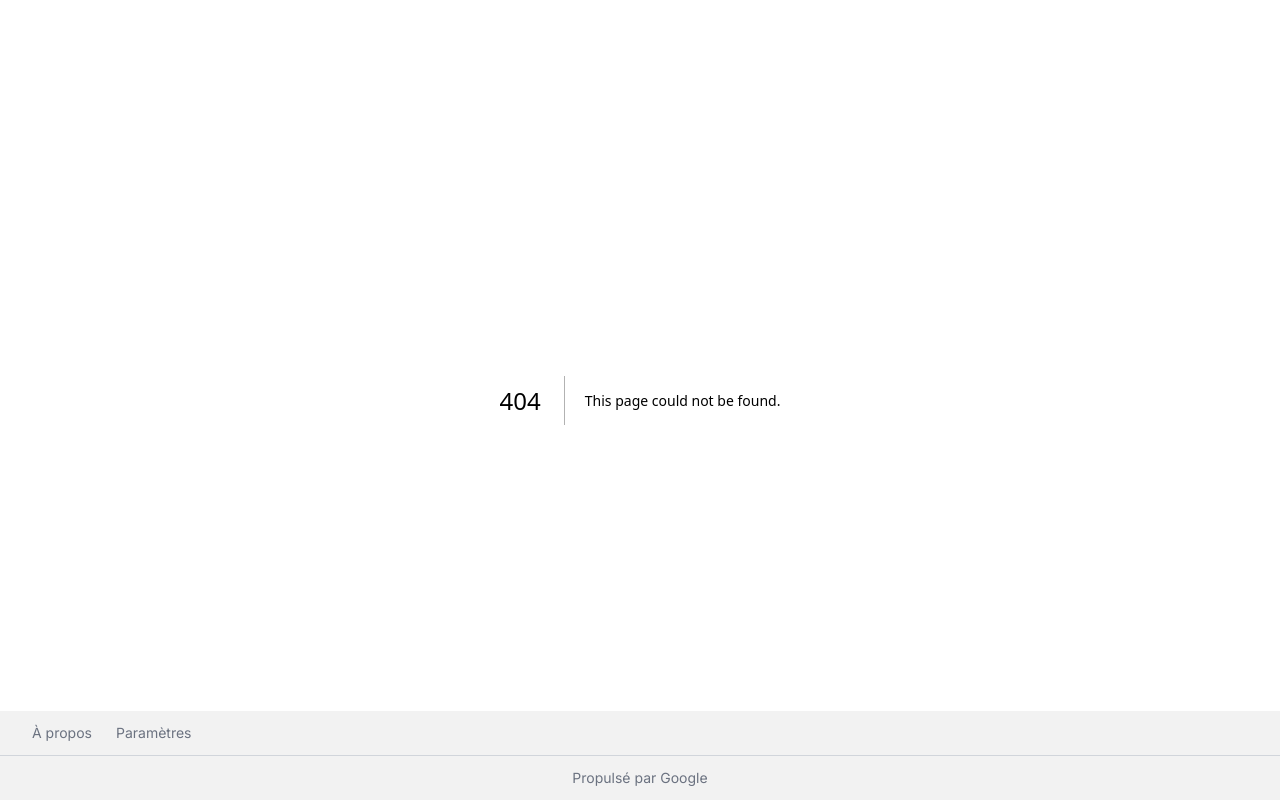
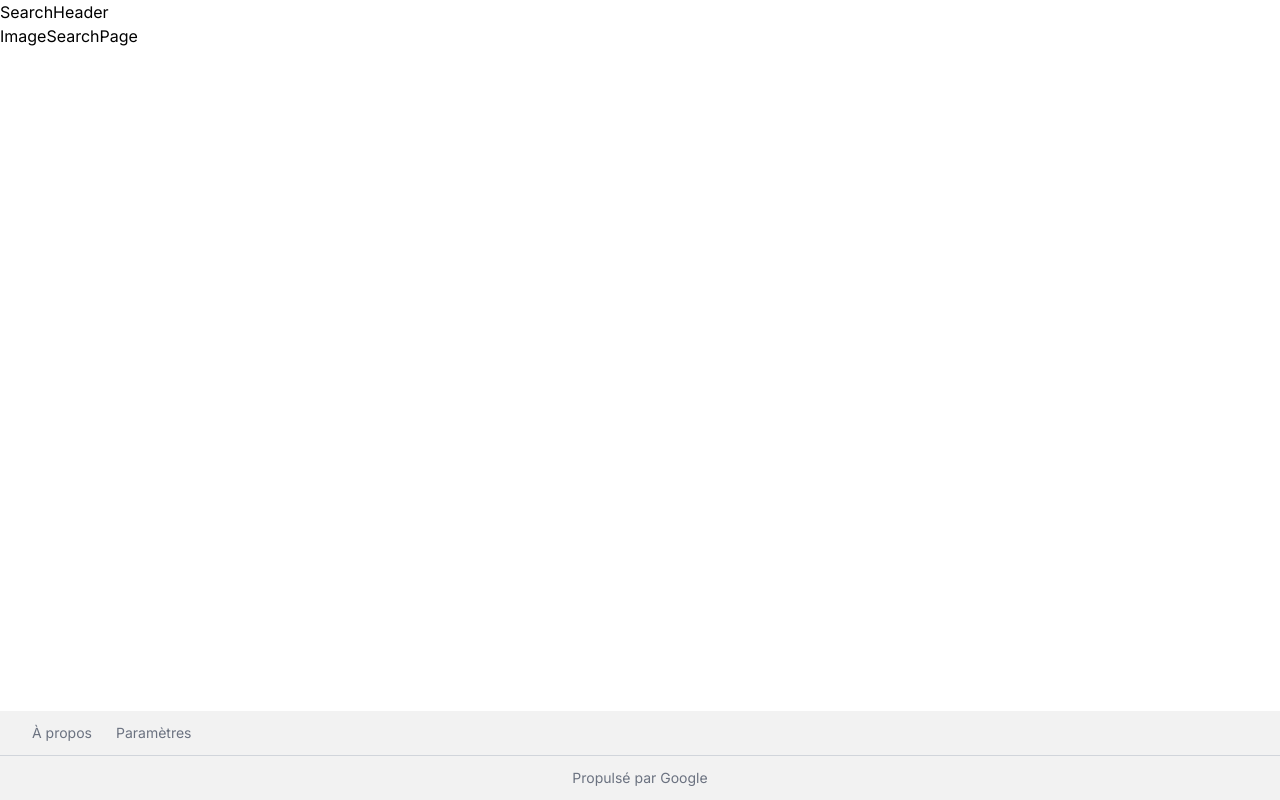
Before and after one commit to shuntps/NEXTJS14-Custom_google_search, a Next.js app: page /search/image in a window 1280 px wide. Before the commit this address had no page. Built offline with nearby package versions, Linux system fonts and the light colour scheme.

Commit message:
Create web & image search page &  layout

```diff
--- /dev/null
+++ b/src/app/search/image/page.jsx
@@ -0,0 +1,3 @@
+export default function ImageSearchPage() {
+   return <div>ImageSearchPage</div>;
+}
--- /dev/null
+++ b/src/app/search/layout.jsx
@@ -0,0 +1,11 @@
+import "./../globals.css";
+import SearchHeader from "@/components/SearchHeader";
+
+export default function layout({ children }) {
+   return (
+      <div>
+         <SearchHeader />
+         {children}
+      </div>
+   );
+}
--- /dev/null
+++ b/src/app/search/web/page.jsx
@@ -0,0 +1,3 @@
+export default function WebSearchPage() {
+   return <div>WebSearchPage</div>;
+}
--- /dev/null
+++ b/src/components/SearchHeader.jsx
@@ -0,0 +1,5 @@
+function SearchHeader() {
+   return <div>SearchHeader</div>;
+}
+
+export default SearchHeader;
```
Also changed, not shown: src/app/layout.jsx (renamed from src/app/layout.js), src/app/page.jsx (renamed from src/app/page.js).
